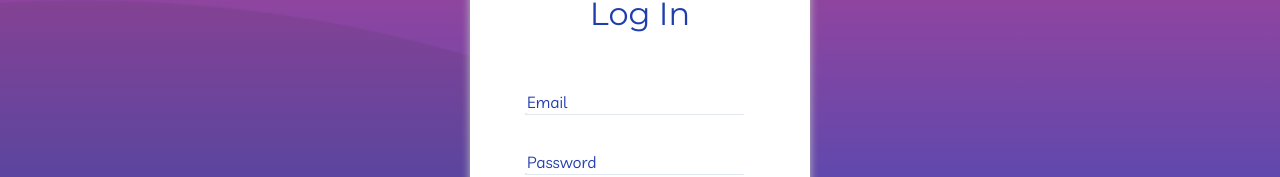
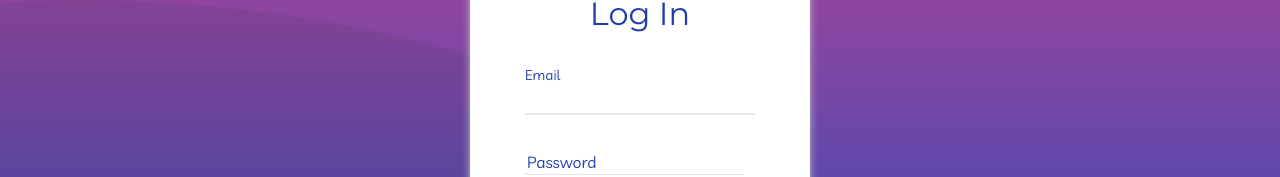
Before and after one commit to timothyakinyelu/react-ecommerce-frontend-with-apollo-graphql, a React (Create React App) app: page /login in a window 1280 px wide. Shown: the part 265-442 px from the top of the page. Built offline with nearby package versions, Linux system fonts and the light colour scheme; a web font is replaced by a local one.

Commit message:
-removed wrapper - changed input type - changed material icon

```diff
--- a/src/pages/Auth/Login.tsx
+++ b/src/pages/Auth/Login.tsx
@@ -39,12 +39,13 @@ const Login: React.FC = (): JSX.Element => {
                             <h2>Log In</h2>
                             <div className="input-border">
                                 <input
-                                    type="text"
+                                    type="email"
                                     data-testid="login-input"
                                     value={email}
                                     className="text"
                                     required
                                     onChange={handleEmailChange}
+                                    autoFocus
                                 />
                                 <label>Email</label>
                                 <div className="border"></div>
--- a/src/pages/Dashboard.tsx
+++ b/src/pages/Dashboard.tsx
@@ -18,7 +18,6 @@ const Dashboard: React.FC = (): JSX.Element => {
             {({ user }) =>
                 user && (
                     <Fragment>
-                        <div id="analytics" className="tab-pane fade active in">
                         <div className="content">
                             <div className="row">
                                 <div className="col-sm-8">
@@ -374,7 +373,6 @@ const Dashboard: React.FC = (): JSX.Element => {
                                 </div>
                             </div>
                         </div>
-                        </div>
                     </Fragment>
                 )
             }
--- a/src/reusables/LoggedIcon.tsx
+++ b/src/reusables/LoggedIcon.tsx
@@ -23,7 +23,7 @@ const LoggedIcon: React.FC<LoggedProps> = ({ user }): JSX.Element => {
                         {user.first_name} {user.last_name}
                     </span>
                     <label htmlFor="profile2">
-                        <i className="mdi mdi-menu"></i>
+                        <i className="mdi mdi-chevron-down"></i>
                     </label>
                     {show && (
                         <ul>
```
Lines whose indentation alone changed are shown as unchanged.
